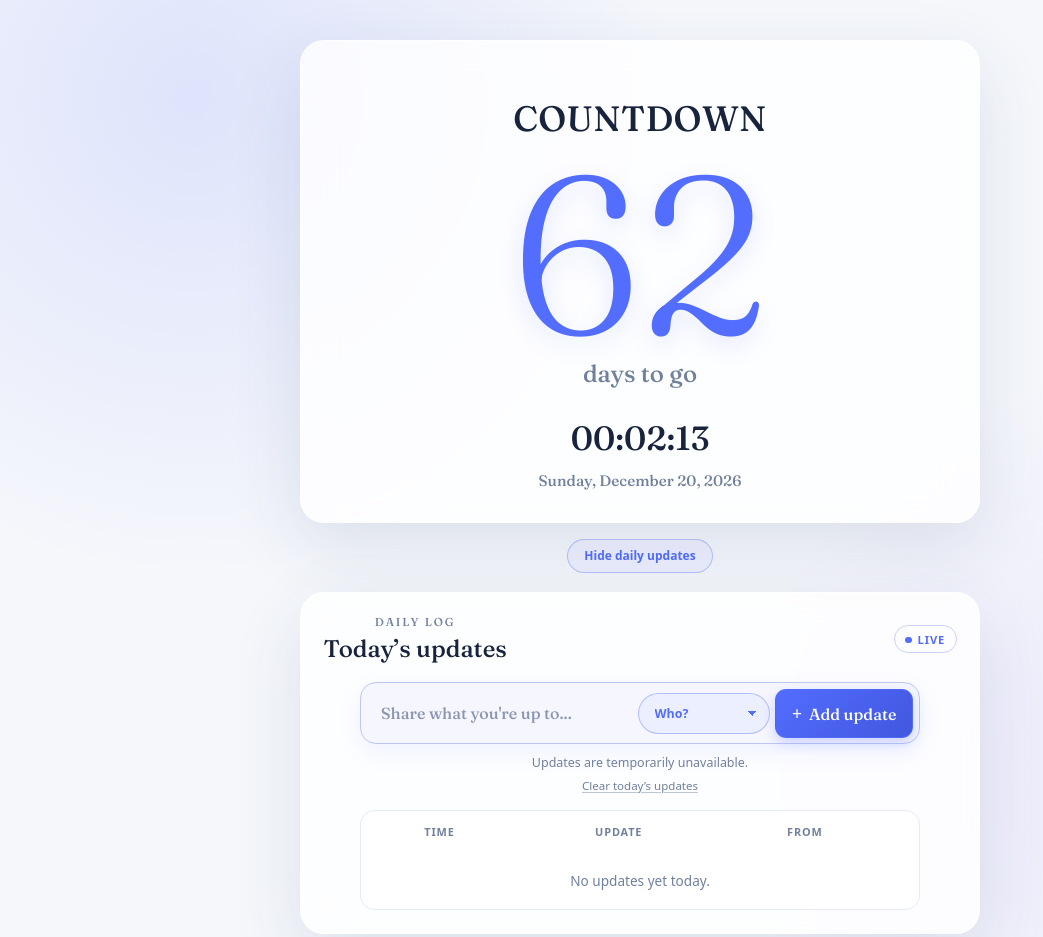
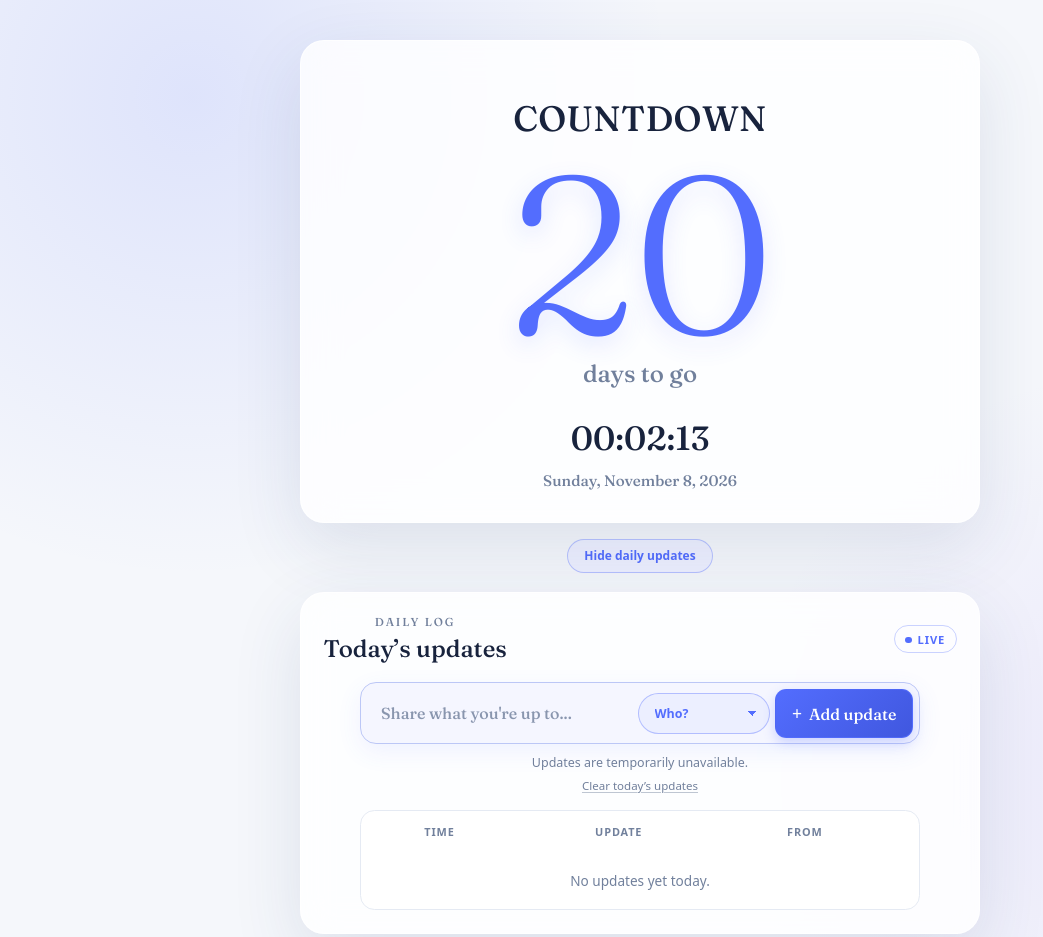
Before and after one commit to jonathan-xiao/countdown, a plain HTML site: page index.html in a window 1280 px wide. Shown: the top 937 px of the page, without its empty margins (0-1043 px from the left). Drawn offline with nearby package versions, Linux system fonts and the light colour scheme; no server answers.

Commit message:
time change

```diff
--- a/index.html
+++ b/index.html
@@ -79,7 +79,7 @@
 
 <script>
   // Edit these defaults
-  const DEFAULT_DATE  = "2026-12-20";  // YYYY-MM-DD
+  const DEFAULT_DATE  = "2026-11-08";  // YYYY-MM-DD
   const DEFAULT_TITLE = "COUNTDOWN";
 
   const params = new URLSearchParams(location.search);
```
